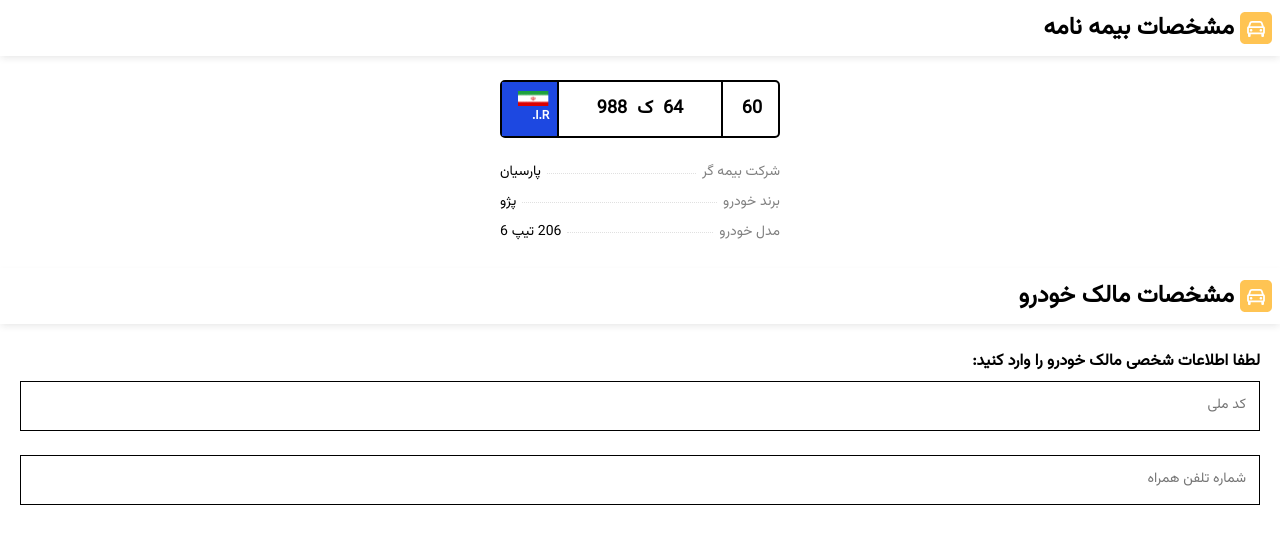
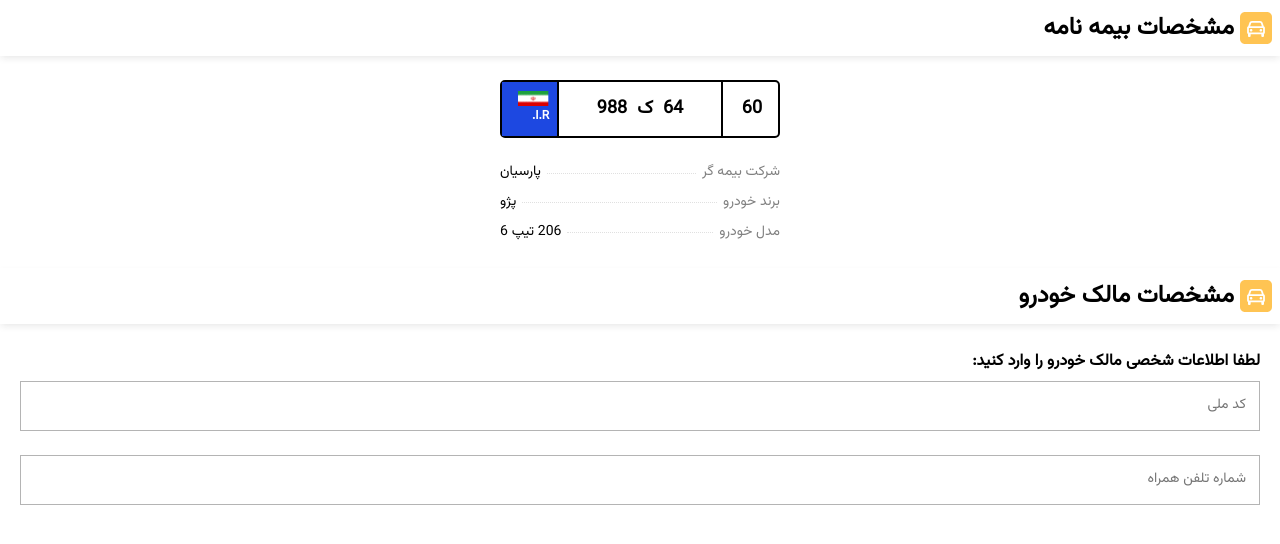
Before and after one commit to westernal/bime-bazaar, a Next.js app: page / in a window 1280 px wide. Shown: the top 544 px of the page. Built offline with nearby package versions, Linux system fonts and the light colour scheme.

Commit message:
Input's bugs fixed

```diff
--- a/src/components/ui/CustomInput/style.module.css
+++ b/src/components/ui/CustomInput/style.module.css
@@ -6,8 +6,8 @@
 .input {
   width: 100%;
   padding: 13px;
-  border: 1px solid var(--main-text);
-  color: var(--input-text);
+  border: 1px solid rgba(180, 180, 180, 1);
+  color: var(--input-text) !important;
   font-size: 14px;
   font-weight: 400;
   line-height: 21.88px;
```
